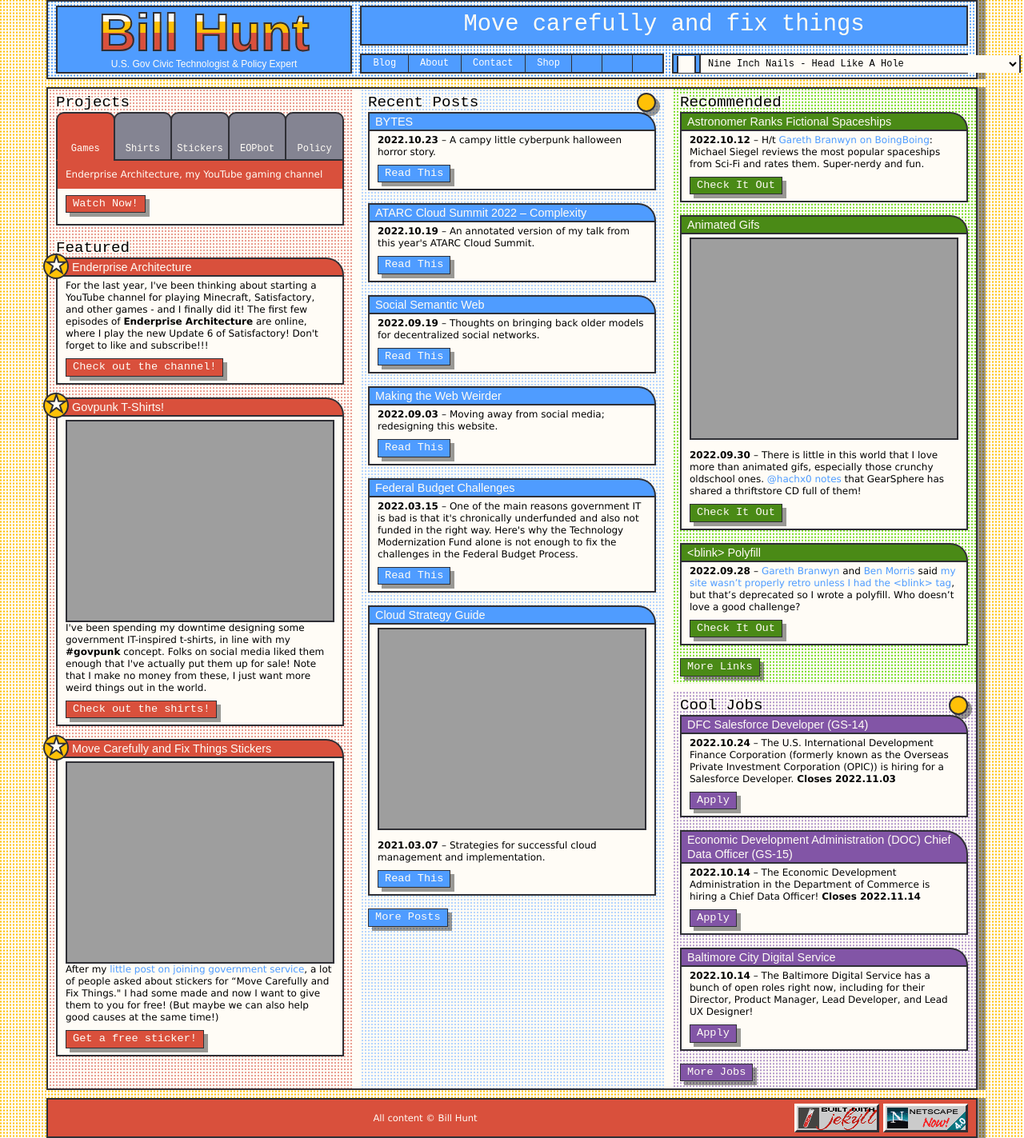
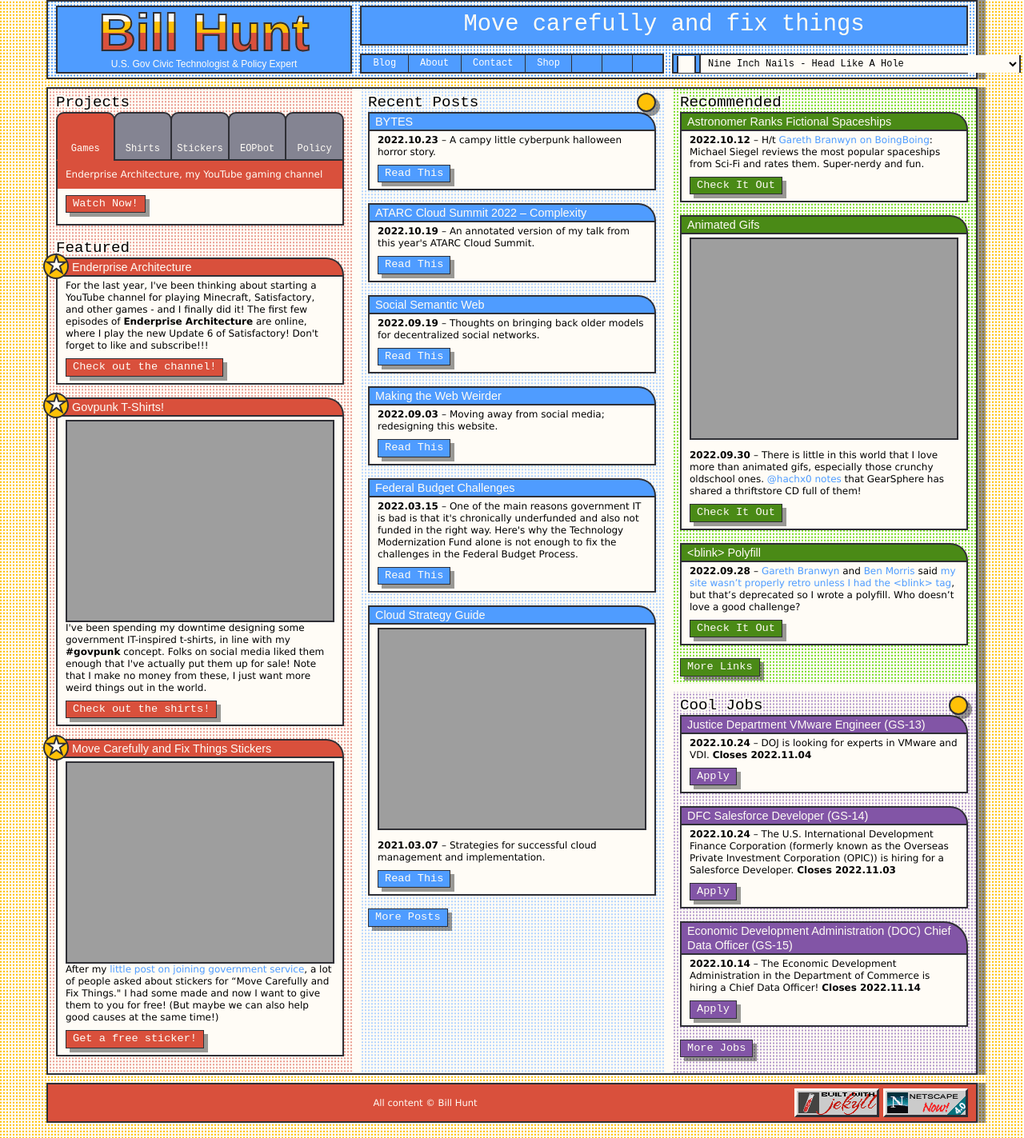
Before and after one commit to krusynth/billhunt.dev, a Jekyll site: the page built from index.md, in a window 1280 px wide. Shown: the whole page at 80% size. Built offline with Jekyll 4.4.1, drawn with Linux system fonts in a browser that asks for light colours; some web fonts are replaced.

Commit message:
Update content

```diff
--- a/_data/jobs.yml
+++ b/_data/jobs.yml
@@ -1,3 +1,9 @@
+- title: Justice Department VMware Engineer (GS-13)
+  url: https://www.usajobs.gov/job/684586900
+  date: 2022-10-24
+  closes: 2022-11-04
+  content: DOJ is looking for experts in VMware and VDI.
+
 - title: DFC Salesforce Developer (GS-14)
   url: https://www.usajobs.gov/job/684612300
   date: 2022-10-24
```
